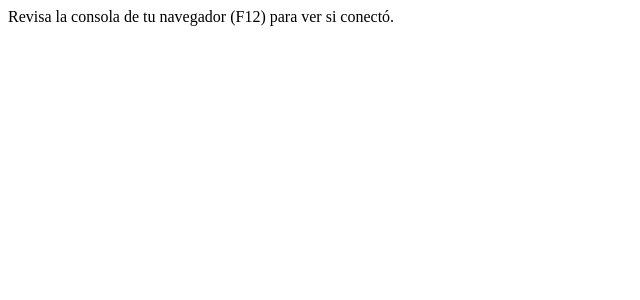
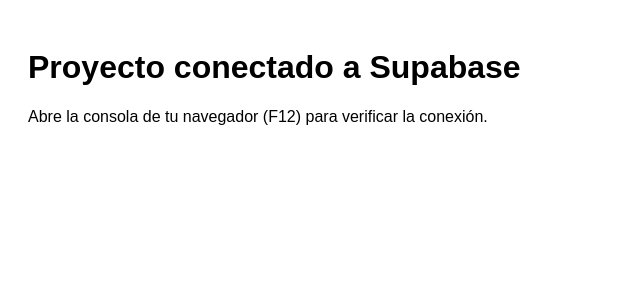
Before and after one commit to Leonardo-CC/siih-inf-266, a React (Vite) app: page / in a window 1280 px wide. Shown: the top 300 px of the page, without its empty margins (0-640 px from the left). Built offline with nearby package versions, Linux system fonts and the light colour scheme; no server answers; the database is empty.

Commit message:
Modificar

```diff
--- a/src/App.jsx
+++ b/src/App.jsx
@@ -1,7 +1,6 @@
 import { useEffect } from 'react';
 import { createClient } from '@supabase/supabase-js';
 
-// Usamos la forma de Vite y la clave ANON (Pública)
 const supabase = createClient(
   import.meta.env.VITE_SUPABASE_URL,
   import.meta.env.VITE_SUPABASE_ANON_KEY
@@ -9,19 +8,24 @@
 
 function App() {
   useEffect(() => {
-    async function probarSupabase() {
+    async function probarConexion() {
       const { error } = await supabase.from('tabla_falsa').select('*').limit(1);
 
       if (error && error.code === '42P01') {
-        console.log("¡CONEXIÓN EXITOSA DESDE VITE!");
+        console.log("✅ ¡CONEXIÓN EXITOSA DESDE REACT CON VITE!");
       } else if (error) {
-        console.error("ERROR DE CONEXIÓN:", error.message);
+        console.error("❌ ERROR DE CONEXIÓN:", error.message);
       }
     }
-    probarSupabase();
+    probarConexion();
   }, []);
 
-  return <div>Revisa la consola de tu navegador (F12) para ver si conectó.</div>;
+  return (
+    <div style={{ padding: '20px', fontFamily: 'sans-serif' }}>
+      <h1>Proyecto conectado a Supabase</h1>
+      <p>Abre la consola de tu navegador (F12) para verificar la conexión.</p>
+    </div>
+  );
 }
 
 export default App;
```
